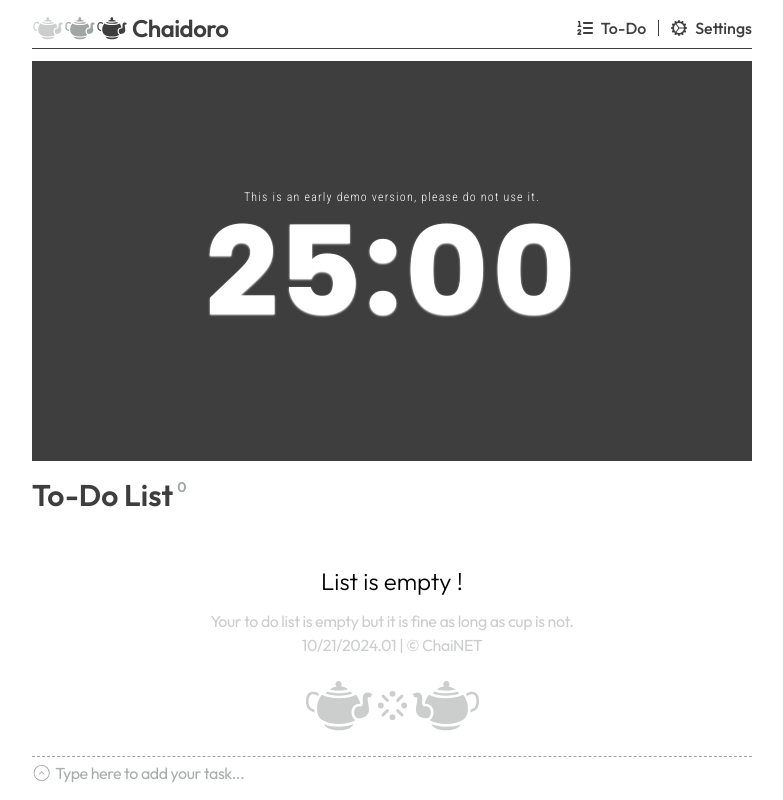
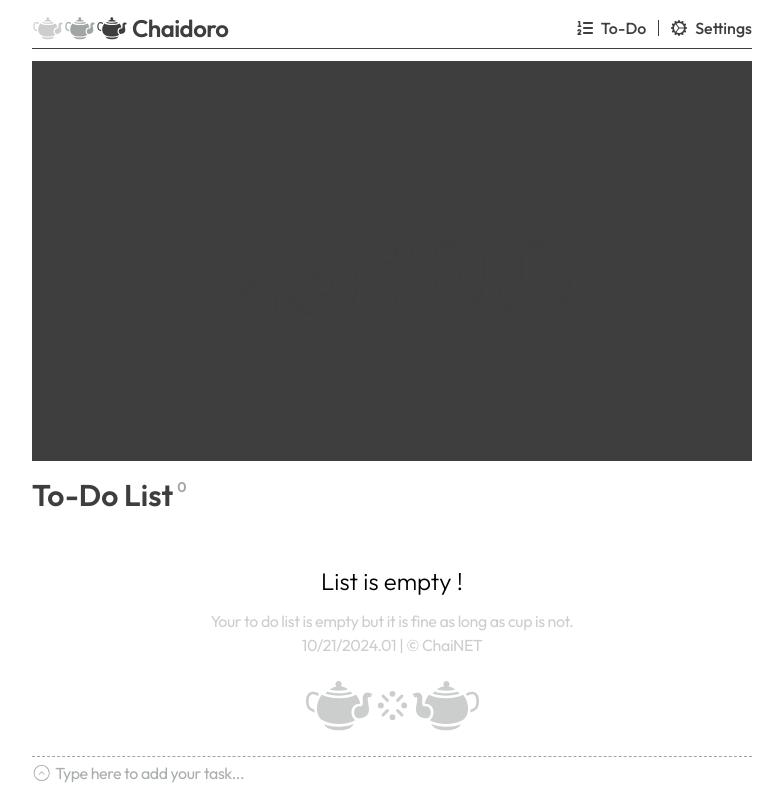
Before and after one commit to Chai-NET/ChaidoroWeb, a React (Vite) app: page / in a window 1280 px wide. Shown: the whole page, without its empty margins (248-1031 px from the left). Built offline with nearby package versions, Linux system fonts and the light colour scheme.

Commit message:
0.38 | Language fix

```diff
--- a/src/App.jsx
+++ b/src/App.jsx
@@ -163,9 +163,9 @@ function App() {
   const { t, i18n } = useTranslation();
   const { theme } = useTheme();
 
-  // Slower version (defaults to english but then auto changes to local storage value)
   const [selectedLanguage, setSelectedLanguage] = useState(() => {
     const savedLanguage = localStorage.getItem("selectedLanguage");
+    console.log("Saved language: ", savedLanguage);
     return (
       (savedLanguage && JSON.parse(savedLanguage)) || {
         name: "English",
@@ -180,6 +180,7 @@ function App() {
     console.log(selectedLanguage.code);
     localStorage.setItem("selectedLanguage", JSON.stringify(selectedLanguage));
   }, [selectedLanguage, i18n]);
+
   console.log("Current language:", i18n.language);
   return (
     <Router>
--- a/src/i18n.ts
+++ b/src/i18n.ts
@@ -4,7 +4,6 @@ import { initReactI18next, Translation } from "react-i18next";
 i18n.use(initReactI18next).init({
   // {t("word")}
   debug: true,
-  fallbackLng: "en",
   resources: {
     en: {
       translation: {
--- a/src/index.css
+++ b/src/index.css
@@ -44,7 +44,7 @@
   --color-primary: #3e3e3e;
   --color-secondary: #a1a5a5;
   --color-secondary45: #cccece;
-  --color-text: #ffffff;
+  --color-text: #3e3e3e;
   --color-bg-primary: #ffffff;
 }
 
```
